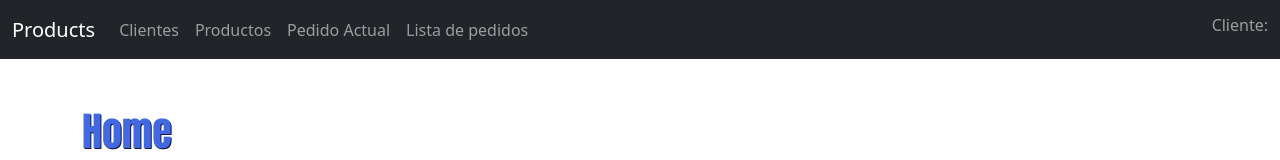
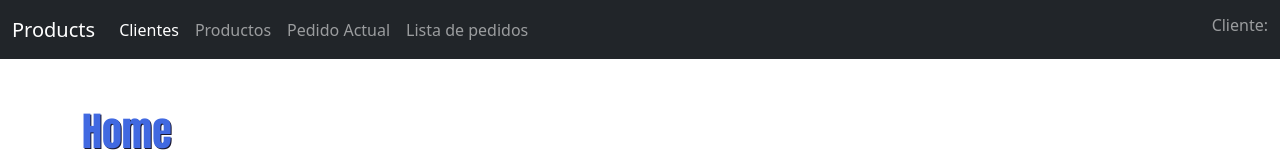
Before and after one commit to elverarroyave/App-Pedidos, an Angular app: page / in a window 1280 px wide. Shown: the top 160 px of the page. Built offline with nearby package versions, Linux system fonts and the light colour scheme.

Commit message:
Añadimos la propiedad de routerLinkActive y routerLinkActiveOption a la navegacion del proyecto

```diff
--- a/src/app/head/head.component.html
+++ b/src/app/head/head.component.html
@@ -7,16 +7,16 @@
     <div class="collapse navbar-collapse" id="navbarNavAltMarkup">
       <ul class="navbar-nav me-auto mb-2 mb-lg-0">
         <li>
-          <a class="nav-link" routerLink="/">Clientes</a>
+          <a class="nav-link" routerLink="/" routerLinkActive="active" [routerLinkActiveOptions]="{exact:true}">Clientes</a>
         </li>
         <li>
-          <a class="nav-link" routerLink="/products">Productos</a>
+          <a class="nav-link" routerLink="/products" routerLinkActive="active">Productos</a>
         </li>
         <li>
-          <a class="nav-link" routerLink="/orders">Pedido Actual</a>
+          <a class="nav-link" routerLink="/orders" routerLinkActive="active">Pedido Actual</a>
         </li>
         <li>
-          <a class="nav-link" routerLink="/list-orders">Lista de pedidos</a>
+          <a class="nav-link" routerLink="/list-orders" routerLinkActive="active">Lista de pedidos</a>
         </li>
       </ul>
       <span class="navbar-text d-flex">
```
